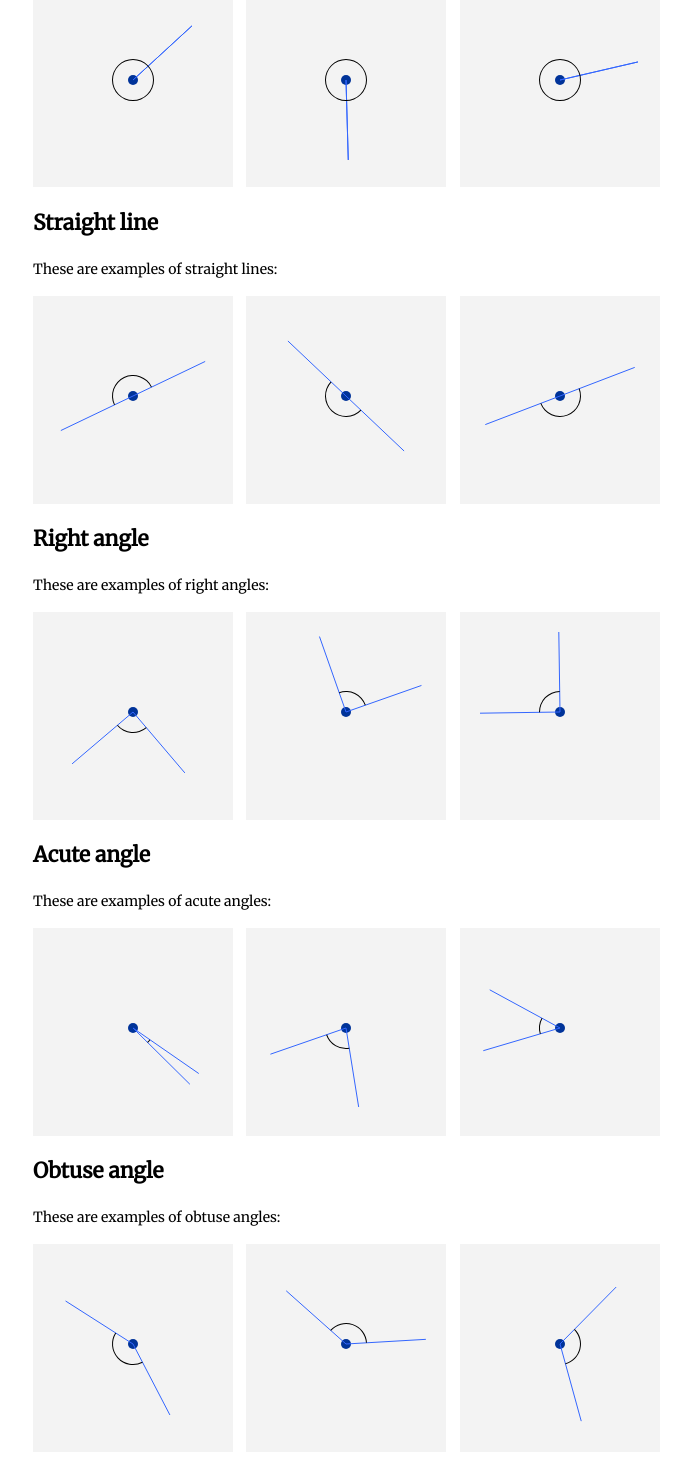
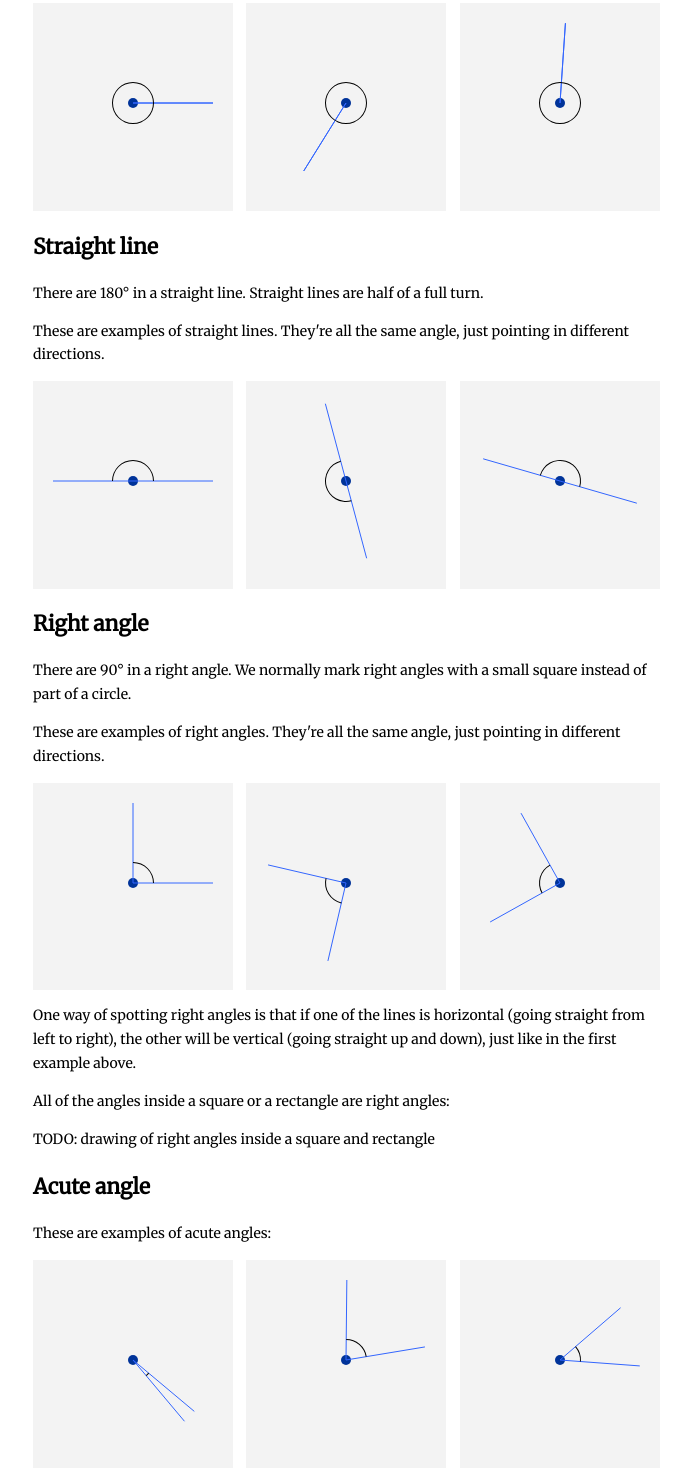
Before and after one commit to mwilliamson/maths-lessons, a plain HTML site: page types-of-angles.html in a window 1280 px wide. Shown: the part 258-1729 px from the top of the page, without its empty margins (292-970 px from the left). Drawn offline with nearby package versions, Linux system fonts and the light colour scheme; some packages are replaced by stand-ins of ours.

Commit message:
Fix initial heading for some examples

```diff
--- a/types-of-angles.html
+++ b/types-of-angles.html
@@ -20,7 +20,8 @@
       </p>
 
       <p>
-        These are examples of full turns:
+        These are examples of full turns.
+        They're all the same angle, just pointing in different directions.
       </p>
 
       <div class="widget">
@@ -31,23 +32,53 @@
 
       <h2>Straight line</h2>
 
-      <p>These are examples of straight lines:</p>
+      <p>
+        There are 180° in a straight line.
+        Straight lines are half of a full turn.
+      </p>
+
+      <p>
+        These are examples of straight lines.
+        They're all the same angle, just pointing in different directions.
+      </p>
 
       <div class="widget">
-        <div data-widget="angle-example" data-angle="180"></div>
+        <div data-widget="angle-example" data-angle="180" data-initial-heading="0"></div>
         <div data-widget="angle-example" data-angle="180"></div>
         <div data-widget="angle-example" data-angle="180"></div>
       </div>
 
       <h2>Right angle</h2>
 
-      <p>These are examples of right angles:</p>
+      <p>
+        There are 90° in a right angle.
+        We normally mark right angles with a small square instead of part of a circle.
+      </p>
+
+      <p>
+        These are examples of right angles.
+        They're all the same angle, just pointing in different directions.
+      </p>
 
       <div class="widget">
-        <div data-widget="angle-example" data-angle="90"></div>
+        <div data-widget="angle-example" data-angle="90" data-initial-heading="0"></div>
         <div data-widget="angle-example" data-angle="90"></div>
         <div data-widget="angle-example" data-angle="90"></div>
       </div>
+
+      <p>
+        One way of spotting right angles is that if one of the lines is horizontal (going straight from left to right),
+        the other will be vertical (going straight up and down),
+        just like in the first example above.
+      </p>
+
+      <p>
+        All of the angles inside a square or a rectangle are right angles:
+      </p>
+
+      <p>
+        TODO: drawing of right angles inside a square and rectangle
+      </p>
 
       <h2>Acute angle</h2>
 
--- a/types-of-angles.js
+++ b/types-of-angles.js
@@ -16,11 +16,8 @@
     }
 
     function renderAngleExamplesWidget(element) {
-        var initialHeading = Math.random() * Math.PI * 2;
-
-        var angleDegrees = element.getAttribute("data-angle");
-        var angle = angleDegrees / 180 * Math.PI;
-
+        var initialHeading = readInitialHeading(element);
+        var angle = readAngleAttribute(element, "data-angle");
         var finalHeading = initialHeading + angle;
 
         var svg = d3.select(element)
@@ -32,6 +29,28 @@
         drawArm(svg, initialHeading);
         drawArm(svg, finalHeading);
         drawMarker(svg, initialHeading, finalHeading);
+    }
+
+    function readInitialHeading(element) {
+        var angle = readAngleAttribute(element, "data-initial-heading");
+        if (angle === null) {
+            return randomAngle();
+        } else {
+            return angle
+        }
+    }
+
+    function readAngleAttribute(element, name) {
+        if (element.hasAttribute(name)) {
+            var angleDegrees = element.getAttribute(name);
+            return angleDegrees / 180 * Math.PI;
+        } else {
+            return null;
+        }
+    }
+
+    function randomAngle() {
+        return Math.random() * Math.PI * 2;
     }
 
     function renderAngleWidget(element) {
```
